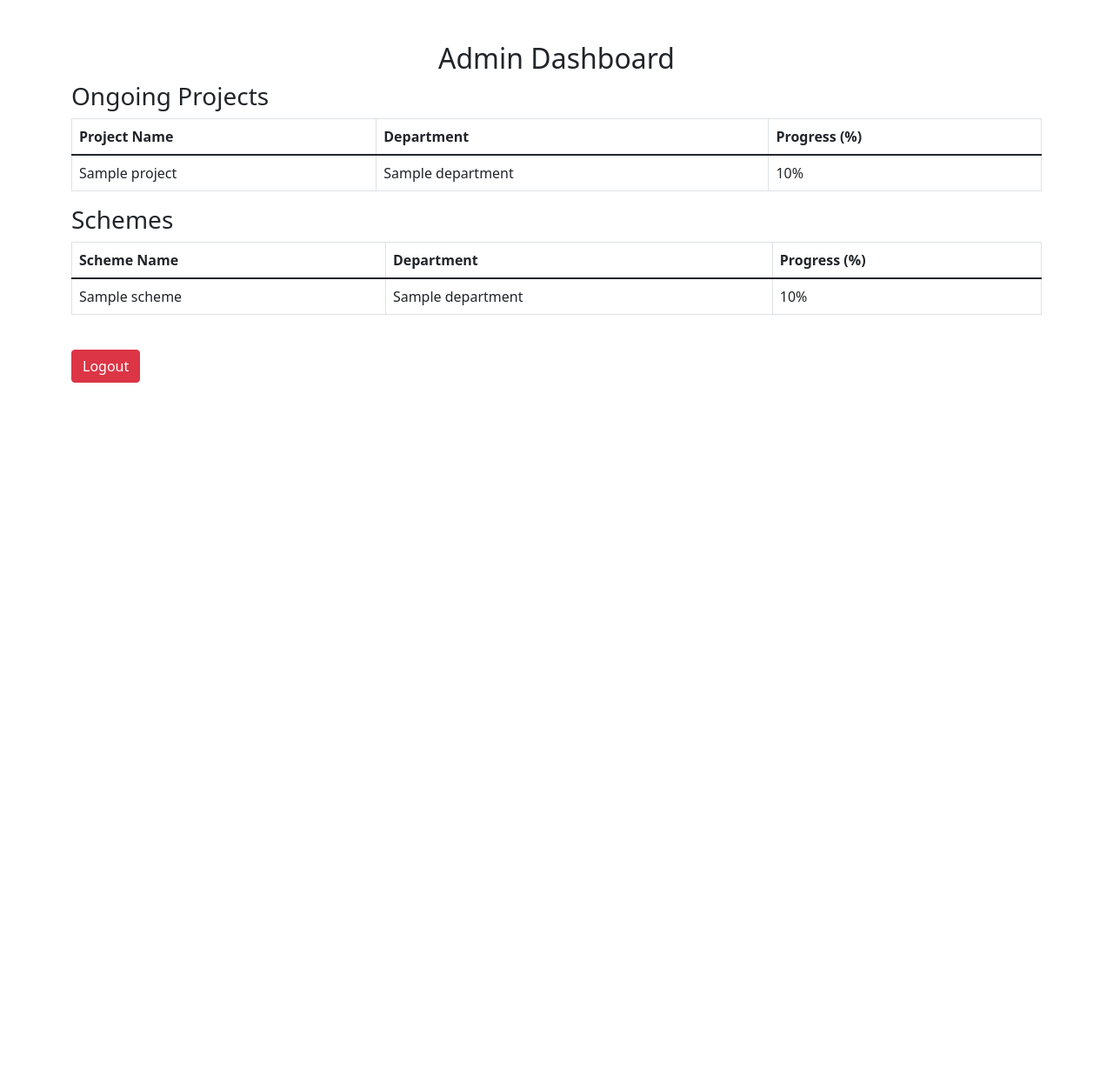
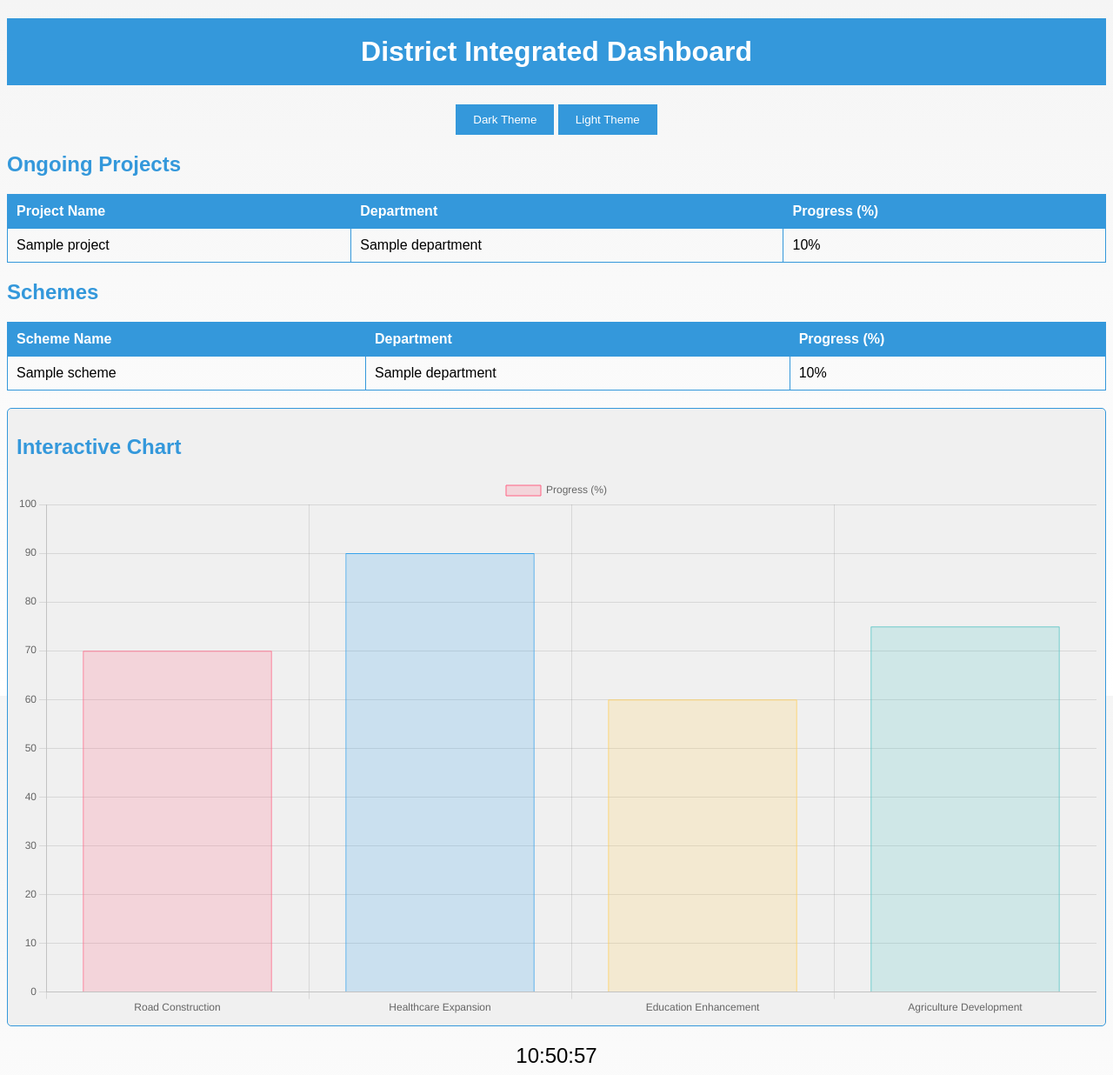
Before and after one commit to 1cYinfinity/District-Integrated-Dashboard, a Flask app: template templates/dashboard.html in a window 1280 px wide. Shown: the whole page at 87% size. Before the commit the page ends 800 px from the top, so only its background shows below. Run offline with Flask 3, Linux system fonts and the light colour scheme; the template is opened without the code that fills it: most values are stand-ins (such as "Sample title", 1, 10 or a date in 2020); some libraries are stand-ins or nearby versions.

Commit message:
Update dashboard.html

```diff
--- a/templates/dashboard.html
+++ b/templates/dashboard.html
@@ -1,22 +1,124 @@
 <!DOCTYPE html>
 <html>
 <head>
-    <title>Admin Dashboard</title>
-    <link rel="stylesheet" href="https://cdnjs.cloudflare.com/ajax/libs/bootstrap/5.1.3/css/bootstrap.min.css">
+    <title>District Integrated Dashboard</title>
+    <link rel="stylesheet" id="theme-style" href="light-theme.css">
+    <style>
+        /* Common styles for both themes */
+        body {
+            font-family: Arial, sans-serif;
+            background-image: linear-gradient(to bottom, #f5f5f5, #fff);
+            background-repeat: no-repeat;
+            background-attachment: fixed;
+        }
+
+        h1 {
+            background-color: #3498db;
+            color: white;
+            padding: 20px;
+            text-align: center;
+        }
+
+        h2 {
+            color: #3498db;
+        }
+
+        table {
+            width: 100%;
+            border-collapse: collapse;
+            margin-top: 20px;
+        }
+
+        table, th, td {
+            border: 1px solid #3498db;
+        }
+
+        th, td {
+            padding: 10px;
+            text-align: left;
+        }
+
+        th {
+            background-color: #3498db;
+            color: white;
+        }
+
+        .chart-container {
+            margin-top: 20px;
+            border: 1px solid #3498db;
+            border-radius: 5px;
+            padding: 10px;
+            background-color: #f0f0f0;
+        }
+
+        canvas {
+            max-width: 100%;
+            height: auto;
+        }
+
+        /* Dark theme styles */
+        body.dark-theme {
+            background-image: linear-gradient(to bottom, #333, #222);
+            color: white;
+        }
+
+        body.dark-theme h1 {
+            background-color: #222;
+        }
+
+        body.dark-theme table, body.dark-theme th, body.dark-theme td {
+            border-color: #222;
+        }
+
+        /* Light theme styles */
+        body.light-theme {
+            background-image: linear-gradient(to bottom, #f5f5f5, #fff);
+            color: #333;
+        }
+
+        body.light-theme h1 {
+            background-color: #3498db;
+        }
+
+        body.light-theme table, body.light-theme th, body.light-theme td {
+            border-color: #3498db;
+        }
+
+        /* Theme toggle button styles */
+        .theme-toggle {
+            text-align: center;
+            margin-top: 20px;
+        }
+
+        .theme-toggle button {
+            background-color: #3498db;
+            color: white;
+            padding: 10px 20px;
+            border: none;
+            cursor: pointer;
+        }
+
+        .theme-toggle button:hover {
+            background-color: #2588c7;
+        }
+    </style>
 </head>
 <body>
-    <div class="container">
-        <h2 class="text-center mt-5">Admin Dashboard</h2>
-        <h3>Ongoing Projects</h3>
-        <table class="table table-bordered">
-            <thead>
+    <h1>District Integrated Dashboard</h1>
+
+    <!-- Theme toggle button -->
+    <div class="theme-toggle">
+        <button id="dark-theme-button">Dark Theme</button>
+        <button id="light-theme-button">Light Theme</button>
+    </div>
+
+    <h2>Ongoing Projects</h2>
+    <table>
          <tr>
             <th>Project Name</th>
             <th>Department</th>
             <th>Progress (%)</th>
         </tr>
-            </thead>
-            <tbody>
         {% for project in projects %}
         <tr>
             <td>{{ project.name }}</td>
@@ -24,18 +126,15 @@
             <td>{{ project.progress }}%</td>
         </tr>
         {% endfor %}
-            </tbody>
     </table>
-        <h3>Schemes</h3>
-        <table class="table table-bordered">
-            <thead>
+
+    <h2>Schemes</h2>
+    <table>
         <tr>
             <th>Scheme Name</th>
             <th>Department</th>
             <th>Progress (%)</th>
         </tr>
-            </thead>
-            <tbody>
         {% for scheme in schemes %}
         <tr>
             <td>{{ scheme.name }}</td>
@@ -43,9 +142,85 @@
             <td>{{ scheme.progress }}%</td>
         </tr>
         {% endfor %}
-            </tbody>
          </table>
-        <a href="{{ url_for('logout') }}" class="btn btn-danger mt-4">Logout</a>
+
+    <div class="chart-container">
+        <h2>Interactive Chart</h2>
+        <canvas id="projectChart" width="400" height="200"></canvas>
     </div>
+
+    <script src="https://cdnjs.cloudflare.com/ajax/libs/Chart.js/3.7.0/chart.min.js"></script>
+    <script>
+        var ctx = document.getElementById('projectChart').getContext('2d');
+        var myChart = new Chart(ctx, {
+            type: 'bar',
+            data: {
+                labels: ['Road Construction', 'Healthcare Expansion', 'Education Enhancement', 'Agriculture Development'],
+                datasets: [{
+                    label: 'Progress (%)',
+                    data: [70, 90, 60, 75],
+                    backgroundColor: [
+                        'rgba(255, 99, 132, 0.2)',
+                        'rgba(54, 162, 235, 0.2)',
+                        'rgba(255, 206, 86, 0.2)',
+                        'rgba(75, 192, 192, 0.2)'
+                    ],
+                    borderColor: [
+                        'rgba(255, 99, 132, 1)',
+                        'rgba(54, 162, 235, 1)',
+                        'rgba(255, 206, 86, 1)',
+                        'rgba(75, 192, 192, 1)'
+                    ],
+                    borderWidth: 1
+                }]
+            },
+            options: {
+                scales: {
+                    y: {
+                        beginAtZero: true,
+                        max: 100
+                    }
+                }
+            }
+        });
+
+        // Theme toggle functionality
+        const darkThemeButton = document.getElementById('dark-theme-button');
+        const lightThemeButton = document.getElementById('light-theme-button');
+        const themeStyleLink = document.getElementById('theme-style');
+        const body = document.body;
+
+        darkThemeButton.addEventListener('click', () => {
+            body.classList.add('dark-theme');
+            body.classList.remove('light-theme');
+            themeStyleLink.href = 'dark-theme.css';
+        });
+
+        lightThemeButton.addEventListener('click', () => {
+            body.classList.add('light-theme');
+            body.classList.remove('dark-theme');
+            themeStyleLink.href = 'light-theme.css';
+        });
+    </script>
+
+    <div id="clock" style="text-align: center; font-size: 24px; margin-top: 20px;"></div>
+
+<script>
+    function updateClock() {
+        const now = new Date();
+        const hours = now.getHours().toString().padStart(2, '0');
+        const minutes = now.getMinutes().toString().padStart(2, '0');
+        const seconds = now.getSeconds().toString().padStart(2, '0');
+        const timeString = `${hours}:${minutes}:${seconds}`;
+        document.getElementById('clock').textContent = timeString;
+    }
+
+    // Update the clock every second
+    setInterval(updateClock, 1000);
+
+    // Initial update
+    updateClock();
+</script>
+
 </body>
 </html>
```
Lines whose indentation alone changed are shown as unchanged.
